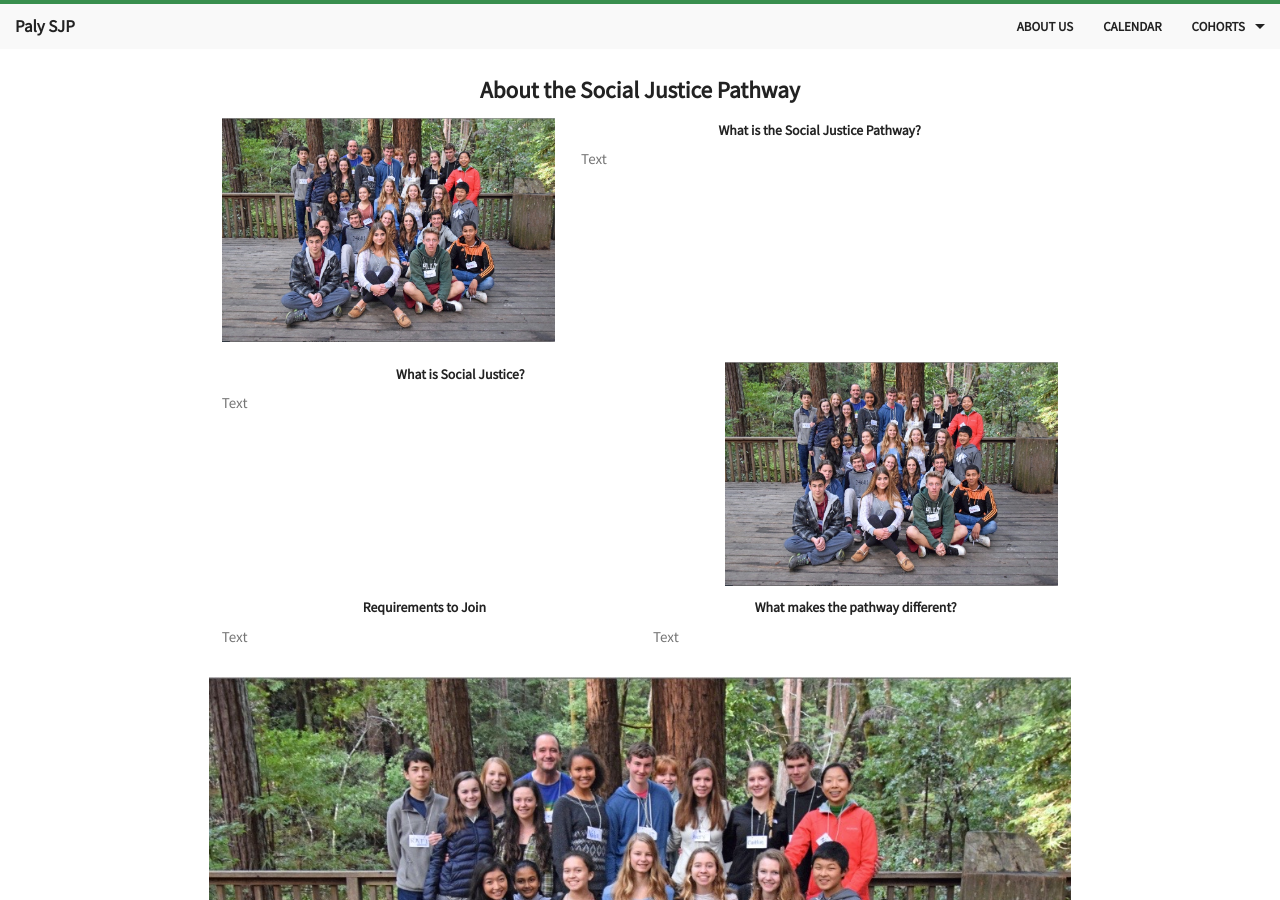
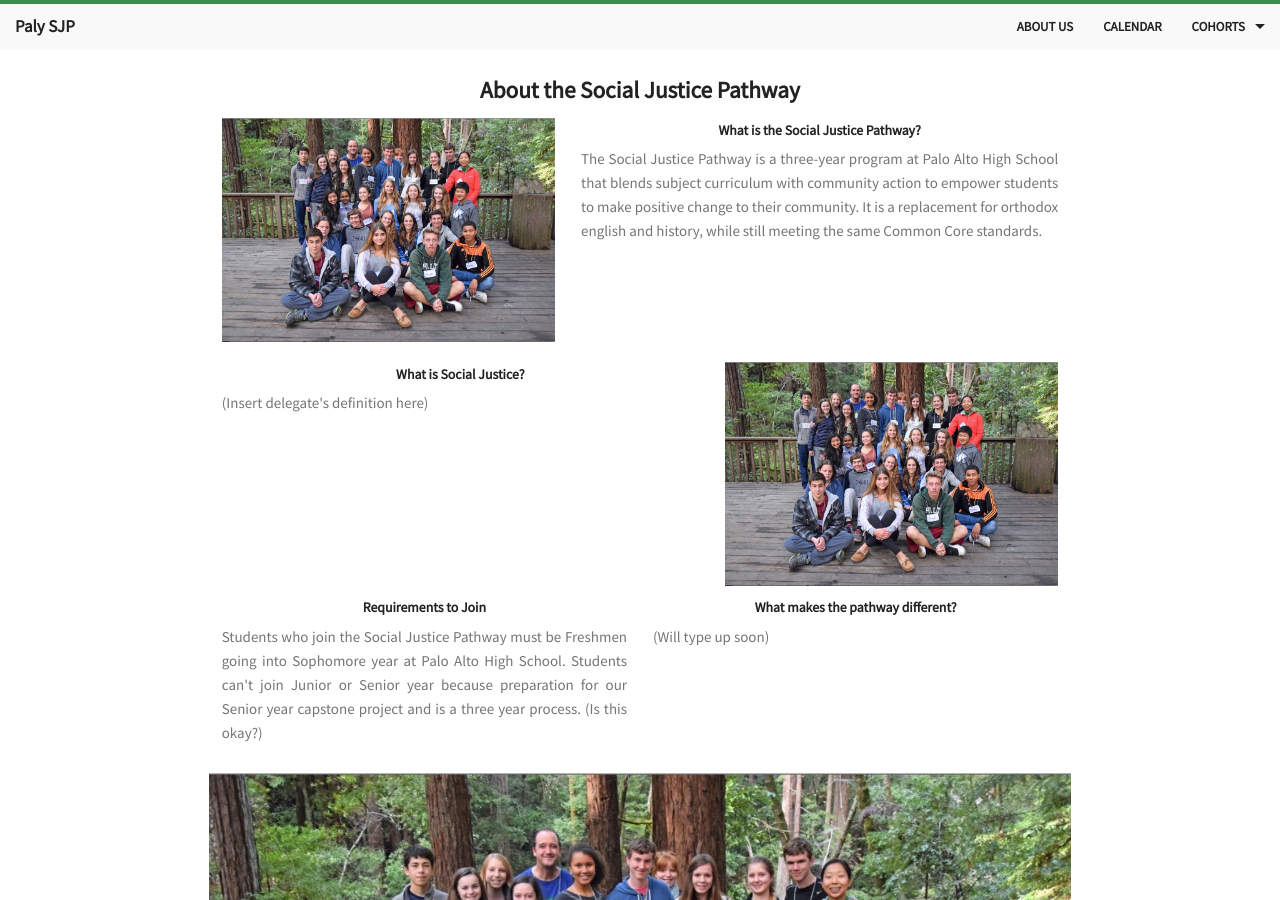
Before and after one commit to rafilong/palysjp-website, a Jekyll site: the page built from about.html, in a window 1280 px wide and 900 px high. Built offline with Jekyll 4.4.1, drawn with Linux system fonts in a browser that asks for light colours; Markdown is read by kramdown in place of the engine named in the settings.

Commit message:
Inserted some text but not finished

```diff
--- a/about.html
+++ b/about.html
@@ -11,14 +11,14 @@ title: About Us
   </div>
   <div class="small-12 large-7 columns">
     <h6>What is the Social Justice Pathway?</h6>
-    <p>Text</p>
+    <p>The Social Justice Pathway is a three-year program at Palo Alto High School that blends subject curriculum with community action to empower students to make positive change to their community. It is a replacement for orthodox english and history, while still meeting the same Common Core standards.</p>
   </div>
 </div>
 
 <div class="row">
   <div class="small-12 large-7 columns">
     <h6>What is Social Justice?</h6>
-    <p>Text</p>
+    <p>(Insert delegate's definition here)</p>
   </div>
   <div class="small-12 large-5 columns">
     <img src="/assets/img/photo/camp_unity.png" />
@@ -28,11 +28,11 @@ title: About Us
 <div class="row">
   <div class="small-6 large-6 columns">
     <h6>Requirements to Join</h6>
-    <p>Text</p>
+    <p>Students who join the Social Justice Pathway must be Freshmen going into Sophomore year at Palo Alto High School. Students can't join Junior or Senior year because preparation for our Senior year capstone project and is a three year process. (Is this okay?) </p>
   </div>
   <div class="small-6 large-6 columns">
     <h6>What makes the pathway different?</h6>
-    <p>Text</p>
+    <p>(Will type up soon)</p>
   </div>
 </div>
 
```
